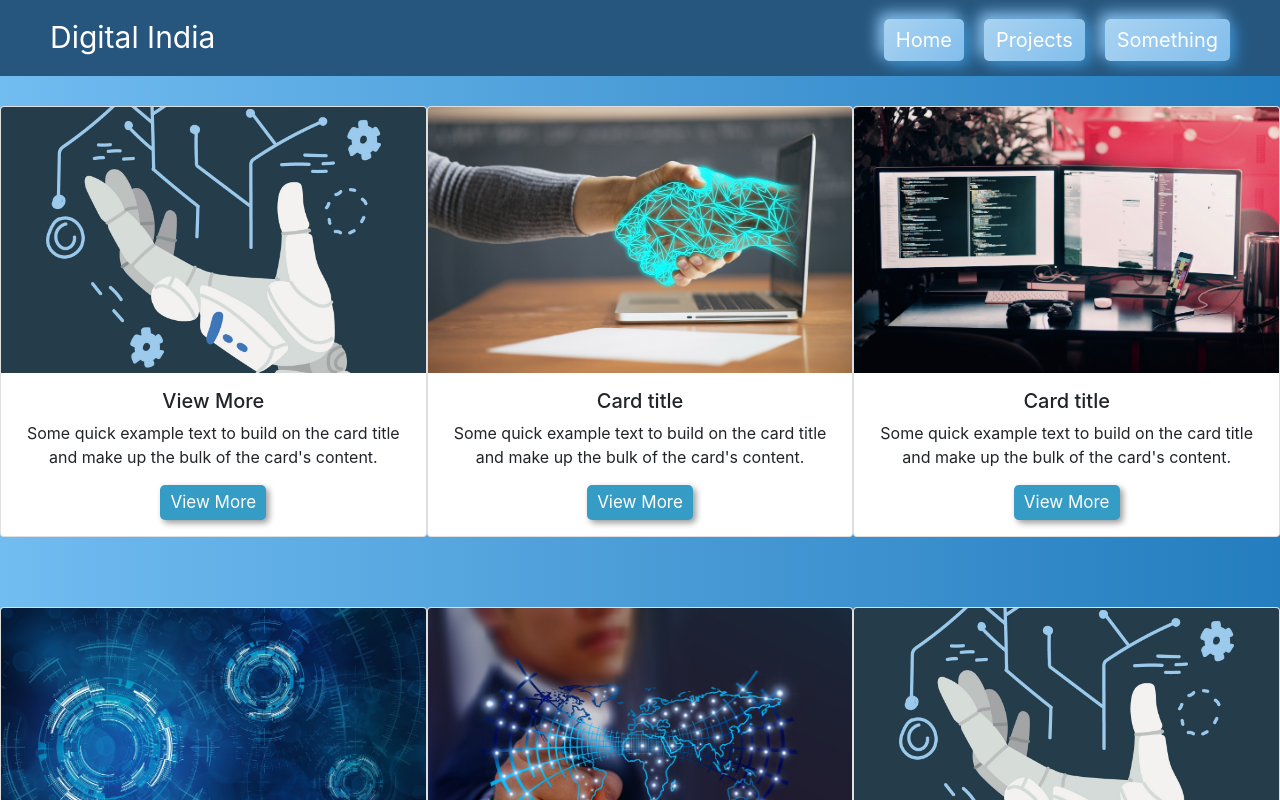
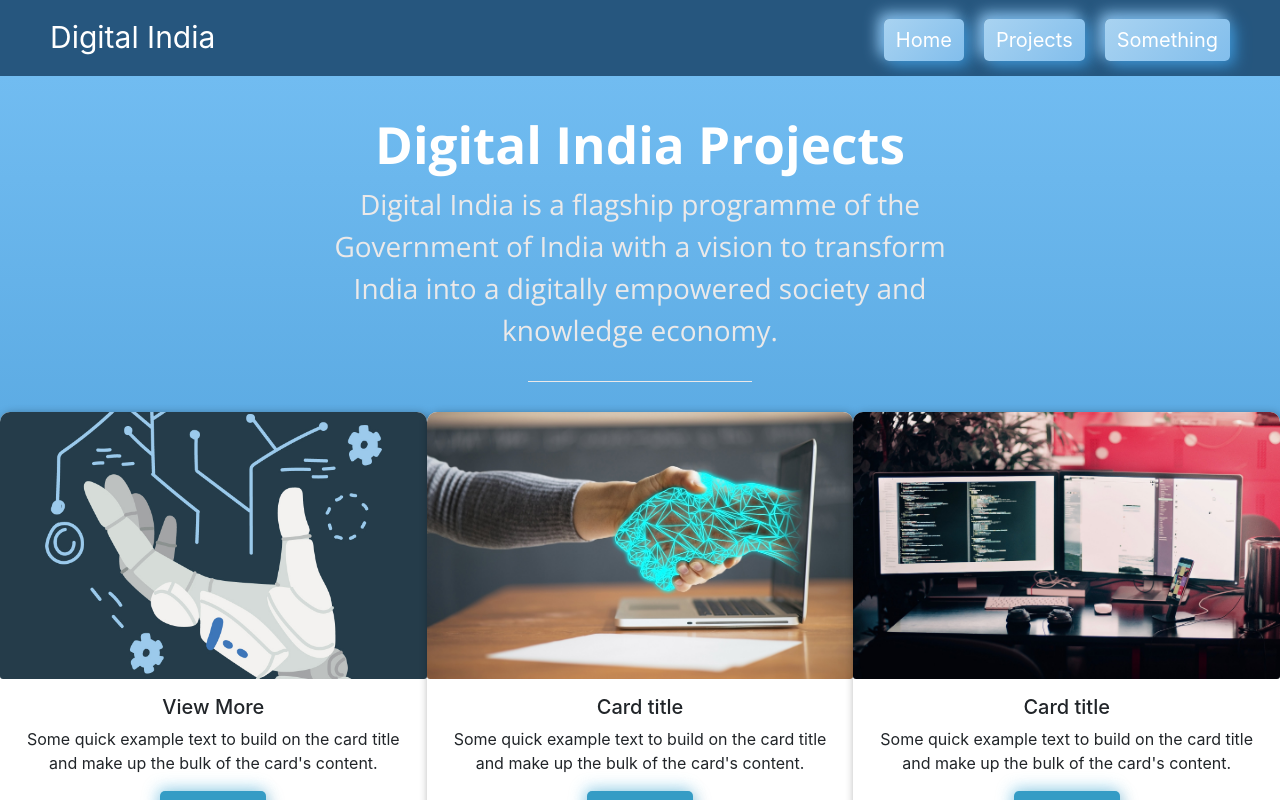
Before and after one commit to prithivi-maruthachalam/k_website, a React (Create React App) app: page /projects in a window 1280 px wide. Shown: the top 800 px of the page. Built offline with nearby package versions, Linux system fonts and the light colour scheme.

Commit message:
something

```diff
--- a/src/components/pros.js
+++ b/src/components/pros.js
@@ -15,6 +15,18 @@ class Pros extends Component{
     render(){
         return(
             <div className="fluid-container pros-container">
+                <div className="topTxt">
+                    <div className="topTitle">
+                        Digital India Projects
+                    </div>
+                    <div className="topContent">
+                        Digital India is a flagship programme of the Government of India with a vision to transform India into a digitally empowered society and knowledge economy.
+                    </div>
+                </div>
+
+                <div className="hrContainer container"><div className="hr-line"></div></div>
+
+
                 <div className="rowA">
                     <div class="card">
                         <img class="card-img-top" src={ A } alt="Card image cap"/>
--- a/src/styles/pros.css
+++ b/src/styles/pros.css
@@ -1,5 +1,5 @@
 .pros-container {
-    background-image: linear-gradient(to left, #247DBE, #71bcf1);
+    background-image: linear-gradient(to top, #247DBE, #71bcf1);
     position: relative;
 }
 
@@ -25,9 +25,11 @@
 
     font-size: 17px;
     padding: 5px 10px;
+
     border-radius: 5px;
-
-    box-shadow: 3px 3px 6px rgba(0, 0, 0, 0.4)!important;
+    background: #359CC5;
+    box-shadow: 3px 3px 15px #2d84a765,
+    -3px -3px 15px #3db4e35e;
 }
 
 
@@ -36,3 +38,48 @@
     box-shadow: 0px 0px 0px rgba(0,0,0,0)!important;
     transition: all 0.4s;
 }
+
+.card-img-top{
+    border-radius: 10px 10px 3px 3px!important;
+}
+
+.card{
+    border-radius: 10px!important;
+    border: 0!important;
+    box-shadow: 2px 2px 10px rgba(0, 0, 0, 0.4) !important;
+}
+
+.topTxt{
+    padding-top: 30px;
+}
+
+.topTitle{
+    font-size: 4vw;
+    font-weight: 700;
+    color: #ffffff;
+    font-family: 'Open Sans',
+    sans-serif;
+}
+
+.topContent{
+        color: #ebe9e9;
+        font-family: 'Open Sans',
+        sans-serif;
+        font-size: 28px;
+        padding: 0 300px;
+        font-weight: 500;
+
+        padding-bottom: 30px;
+}
+
+.hrContainer{
+    display: flex;
+    justify-content: center;
+}
+
+
+.hr-line{
+    height: 1px;
+    width: 20%;
+    background-color: #ebe9e9;
+}
```
